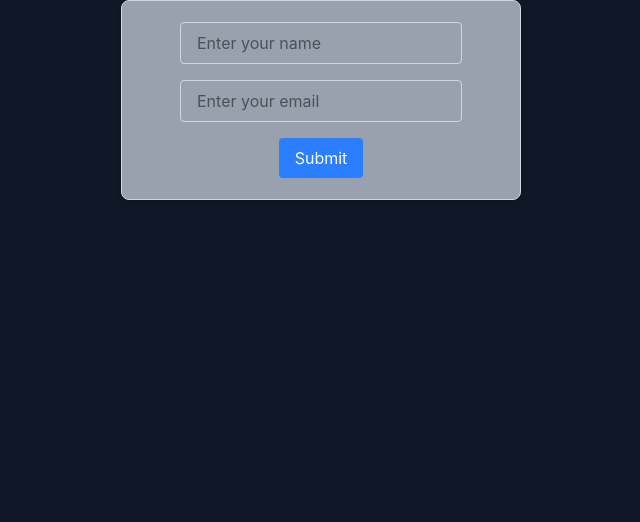
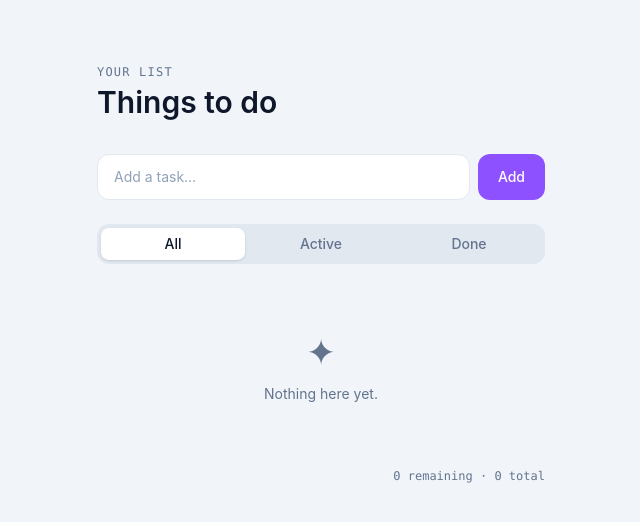
Before and after one commit to mohdsalman8151-lab/learn-react, a React (Vite) app: page / in a window 1280 px wide. Shown: the top 522 px of the page, without its empty margins (319-959 px from the left). Built offline with nearby package versions, Linux system fonts and the light colour scheme.

Commit message:
add todo component

```diff
--- a/src/App.jsx
+++ b/src/App.jsx
@@ -1,16 +1,7 @@
-import Counter from "./components/Counter";
-import FormValidation from "./components/FormValidation";
+import TodoApp from "./components/TodoApp";
 
 const App = () => {
+  return <TodoApp />;
+};
 
-  return (
-
-    <div className='flex flex-wrap justify-center gap-3 bg-gray-900 min-h-screen '>
-      {/* <Counter /> */}
-      {/* <Toggle /> */}
-      <FormValidation />
-    </div>
-  )
-}
-
-export default App
+export default App;
--- /dev/null
+++ b/src/components/TodoApp.jsx
@@ -0,0 +1,153 @@
+import { useState, useEffect } from "react";
+const FILTERS = ["all", "active", "done"];
+function TodoApp() {
+    const [newTodo, setNewTodo] = useState('');
+    const [todos, setTodos] = useState(()=>{
+        const getTodos = localStorage.getItem('todos');
+        return getTodos ? JSON.parse(getTodos) : [];
+    });
+
+    const [activeStatus, setActiveStatus] = useState('all');
+    const handlesubmit = () =>{
+        if(newTodo){
+            setTodos([...todos, {id: Date.now(), text:newTodo, isComplete:false}]);
+            setNewTodo('')
+
+        }
+        console.log(todos)
+    }
+   const handleDelete = (index) => {
+        setTodos(prevTodos =>
+            prevTodos.filter((todo, i) => todo.id !== index)
+        );
+    }
+    // const handleComplete = (index) =>{
+    //     const allTodos = [...todos]
+    //     allTodos[index].isComplete = !allTodos[index].isComplete
+    //     setTodos(allTodos);
+    // }
+    const handleComplete = (index) => {
+        setTodos(prevTodos =>
+            prevTodos.map((todo, i) =>
+                todo.id === index
+                    ? { ...todo, isComplete: !todo.isComplete }
+                    : todo
+            )
+        );
+    };
+    const filteredTodos = todos.filter(todo => {
+        if (activeStatus === 'active') {
+            return !todo.isComplete;
+        }
+
+        if (activeStatus === 'done') {
+            return todo.isComplete;
+        }
+
+        return true;
+    });
+    function ucfirst(str) {
+        if (!str) return '';
+        return str.charAt(0).toUpperCase() + str.slice(1);
+    }
+    useEffect(() =>{
+        localStorage.setItem('todos',JSON.stringify(todos))
+    },[todos])
+    return (
+        <div className="bg-slate-100 min-h-screen flex items-start justify-center pt-16 px-4">
+        <div className="w-full max-w-md">
+
+            {/* Header */}
+            <div className="mb-8">
+            <p className="font-mono text-xs text-slate-500 tracking-widest uppercase mb-1">
+                Your list
+            </p>
+            <h1 className="text-3xl font-semibold text-slate-900 leading-tight">
+                Things to do
+            </h1>
+            </div>
+
+            {/* Input */}
+            <div className="flex gap-2 mb-6">
+            <input
+                type="text"
+                placeholder="Add a task…"
+                value={newTodo}
+                onChange={(e)=>{setNewTodo(e.target.value)}}
+                onKeyDown={(e) => {
+                    if(e.key =='Enter'){
+                        handlesubmit()
+                    }
+                }}
+                className="flex-1 bg-white border border-slate-200 rounded-xl px-4 py-3 text-sm text-slate-900 placeholder-slate-400 outline-none focus:border-violet-500 focus:ring-2 focus:ring-violet-500/20 transition"
+            />
+            <button onClick={handlesubmit} className="bg-violet-500 hover:bg-violet-600 text-white px-5 py-3 rounded-xl text-sm font-medium transition active:scale-95">
+                Add
+            </button>
+            </div>
+
+            <div className="flex gap-1 mb-5 bg-slate-200 rounded-xl p-1">
+                { FILTERS.map((fl,index) => (
+                        <button key={index} onClick={() => {setActiveStatus(fl)}} className={`flex-1 text-sm font-medium py-1.5 rounded-lg ${fl == activeStatus ? ' bg-white shadow-sm text-slate-900' : ' text-slate-500'} transition-all`}>
+                           {ucfirst(fl)}
+                        </button>
+                    ))
+                }
+            </div>
+
+            {/* Task list — hardcoded sample tasks */}
+            <div className="space-y-2 mb-4 max-h-[500px] overflow-auto">
+
+           {
+                filteredTodos.length === 0 ? (
+                    <div className="text-center py-12 text-slate-500 text-sm">
+                    <div className="text-4xl mb-3">✦</div>
+                    <p>Nothing here yet.</p>
+                    </div>
+                ) : (
+                    filteredTodos.map((todo) => (
+                    <div
+                        key={todo.id}
+                        className="flex items-center gap-3 bg-white border border-slate-200 rounded-xl px-4 py-3 group"
+                    >
+                        <input
+                        type="checkbox"
+                        checked={todo.isComplete}
+                        onChange={() => handleComplete(todo.id)}
+                        className="w-4 h-4 rounded cursor-pointer flex-shrink-0 accent-violet-500"
+                        />
+
+                        <span
+                        className={`flex-1 text-sm ${
+                            todo.isComplete
+                            ? "text-slate-400 line-through"
+                            : "text-slate-900"
+                        }`}
+                        >
+                        {ucfirst(todo.text)}
+                        </span>
+
+                        <button
+                        onClick={() => handleDelete(todo.id)}
+                        className="text-slate-400 hover:text-red-500 text-lg leading-none opacity-0 group-hover:opacity-100 transition-opacity duration-150"
+                        >
+                        ×
+                        </button>
+                    </div>
+                    ))
+                )
+                }
+
+            </div>
+
+            {/* Footer count */}
+            <p className="text-xs text-slate-500 mt-4 text-right font-mono">
+           {todos.filter(todo => !todo.isComplete).length} remaining · {todos.length} total
+            </p>
+
+        </div>
+        </div>
+  );
+}
+
+export default TodoApp
```
